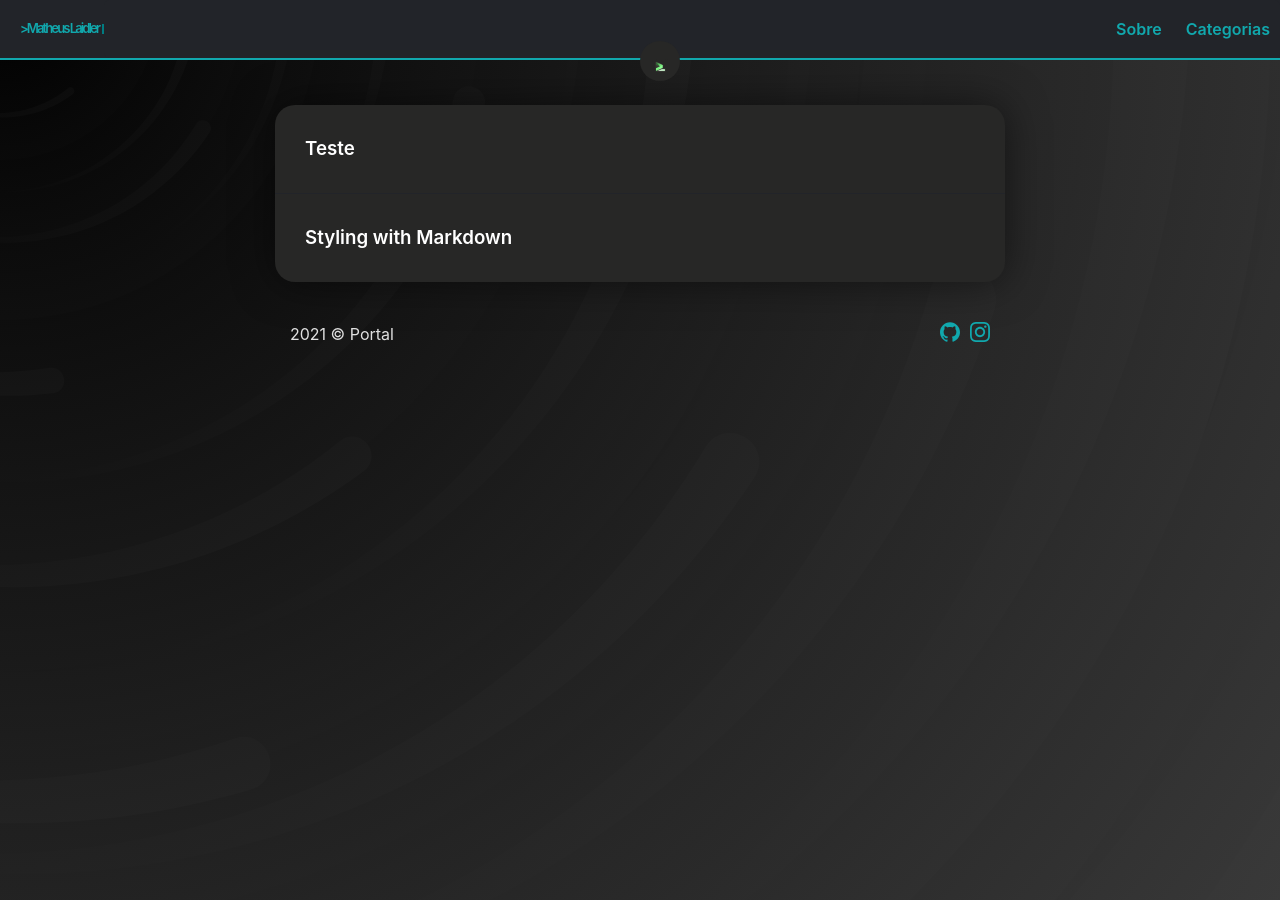
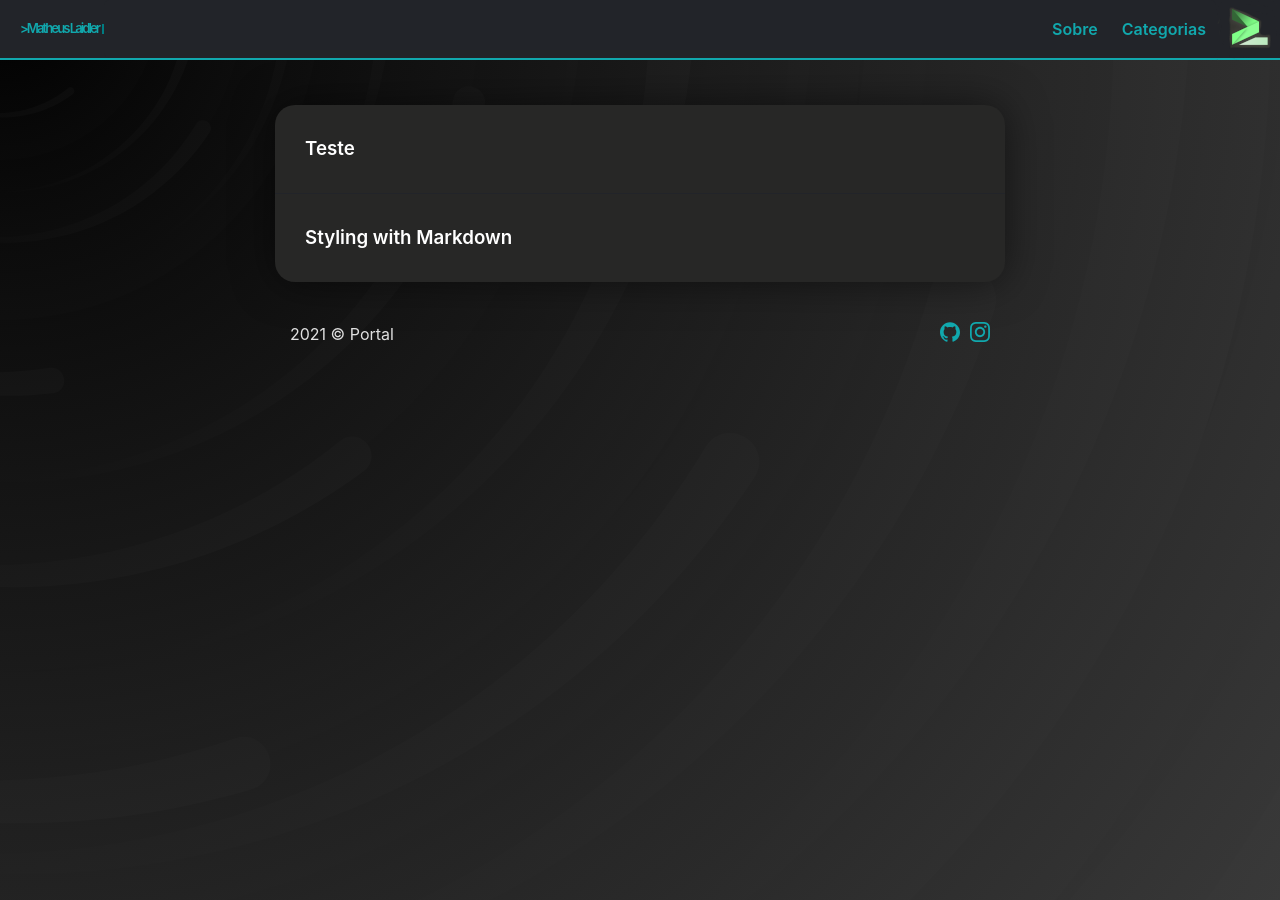
Before and after one commit to matheuslaidler/WayOfSec-Welcome-Theme, a Jekyll site: the page built from index.md, in a window 1280 px wide. Built offline with Jekyll 4.4.1, drawn with Linux system fonts in a browser that asks for light colours.

Commit message:
Update _layout-header.scss

```diff
--- a/_sass/_layout-header.scss
+++ b/_sass/_layout-header.scss
@@ -41,22 +41,6 @@
 }
 
 
-.site-icon {
-    position: absolute;
-    left: 50%;
-    top: 100%;
-    margin-top: -17px;
-    width: 40px;
-    height: 40px;
-    padding: 12px;
-    background: $content-color;
-    border-radius: 50%;
-    @include media-query($on-mobile) {
-      width: 20px;
-      height: 20px;
-      margin-top: -5px;
-    }
-}
 
 .site-nav {
     position: absolute;
```
